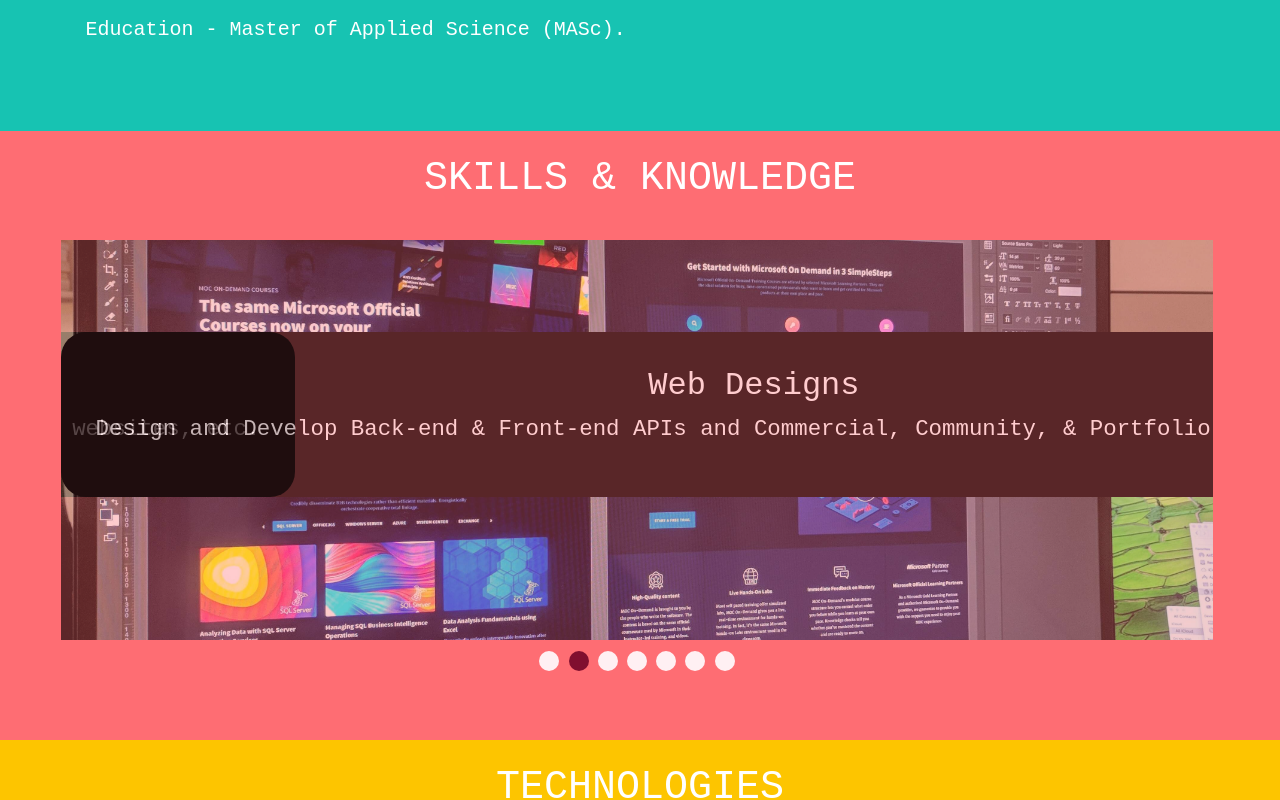
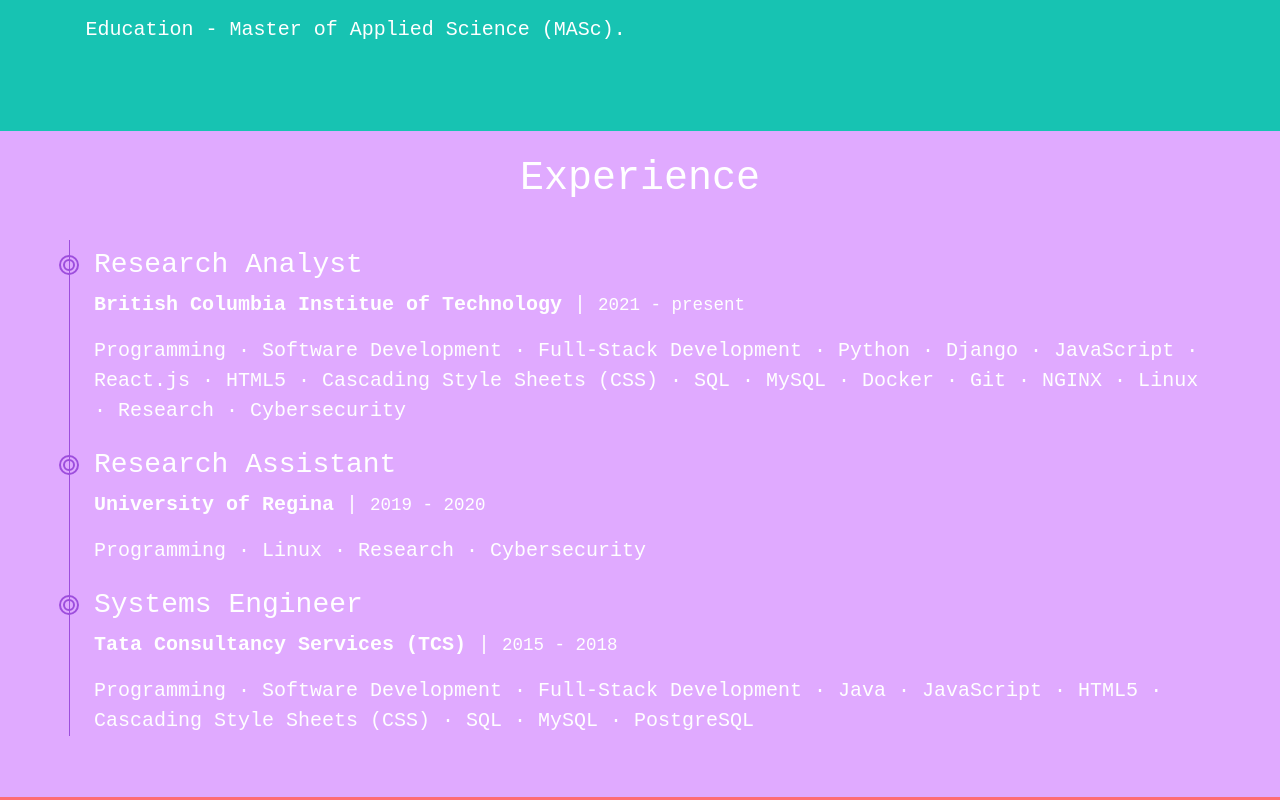
Before and after one commit to jayknayak/portfolio-template, a React (Create React App) app: page / in a window 1280 px wide. Shown: the part 1300-2100 px from the top of the page. Built offline with nearby package versions, Linux system fonts and the light colour scheme; what react-locomotive-scroll would draw is missing.

Commit message:
From windows Add: Experience page.

```diff
--- a/src/App.js
+++ b/src/App.js
@@ -8,6 +8,7 @@
 import Skills from "./components/skills";
 import Technologies from "./components/technologies";
 import Projects from "./components/projects";
+import Experience from "./components/experience";
 
 function App() {
   const ref = useRef(null);
@@ -23,6 +24,7 @@
       <main data-scroll-container ref={ref}>
         <Welcome />
         <AboutMe />
+        <Experience />
         <Skills />
         <Technologies />
         <Projects />
--- a/src/components/aboutMe.jsx
+++ b/src/components/aboutMe.jsx
@@ -4,7 +4,7 @@
 export default function AboutMe() {
   return (
     <div className="about" data-scroll-section>
-      <div className="about-header-text">
+      <div className="header-text">
         <h1>ABOUT ME </h1>
       </div>
       <div className="about-body-text">
--- /dev/null
+++ b/src/components/experience.jsx
@@ -0,0 +1,38 @@
+import React from "react";
+import { mdiCircleDouble } from "@mdi/js";
+import { Icon } from "@mdi/react";
+import { experiences } from "../constants/experienceConstants";
+
+export default function Experience() {
+  return (
+    <div className="experience" data-scroll-section>
+      <div className="header-text">
+        <h1>Experience</h1>
+      </div>
+      <div className="experience-body">
+        <div className="timeline">
+          {experiences.map((experience, index) => (
+            <div className="experience-container" key={index}>
+              <Icon
+                path={mdiCircleDouble}
+                className="timeline-circle"
+                size={1}
+              />
+              <h3>{experience.title}</h3>
+              <p>
+                <strong>{experience.company}</strong> |{" "}
+                <small>
+                  {experience.start} - {experience.end}
+                </small>
+              </p>
+              <p>{experience.skills}</p>
+              {/* {experience.desc.map((item, index2) => (
+                <p key={index2}>{item}</p>
+              ))} */}
+            </div>
+          ))}
+        </div>
+      </div>
+    </div>
+  );
+}
--- a/src/components/projects.jsx
+++ b/src/components/projects.jsx
@@ -2,7 +2,7 @@
 import { projects } from "../constants/projectConstants";
 import Card from "react-bootstrap/Card";
 import "../css/style.css";
-import ProjectDetails from "./ProjectDetails";
+import ProjectDetails from "./projectDetails";
 
 export default function Projects() {
   const [show, setShow] = useState(false);
@@ -14,7 +14,7 @@
   };
   return (
     <div className="projects" data-scroll-section>
-      <div className="projects-header-text">
+      <div className="header-text">
         <h1>PROJECTS</h1>
       </div>
       <div className="projects-body">
--- a/src/components/skills.jsx
+++ b/src/components/skills.jsx
@@ -6,7 +6,7 @@
 export default function Skills() {
   return (
     <div className="skills" data-scroll-section>
-      <div className="skills-header-text">
+      <div className="header-text">
         <h1>SKILLS & KNOWLEDGE </h1>
       </div>
       <div className="d-flex skills-body">
--- a/src/components/technologies.jsx
+++ b/src/components/technologies.jsx
@@ -7,7 +7,7 @@
 export default function Technologies() {
   return (
     <div className="technologies" data-scroll-section>
-      <div className="technologies-header-text">
+      <div className="header-text">
         <h1>TECHNOLOGIES </h1>
       </div>
       <div className="technologies-body">
--- /dev/null
+++ b/src/constants/experienceConstants.js
@@ -0,0 +1,45 @@
+export const experiences = [
+  {
+    title: "Research Analyst",
+    company: "British Columbia Institue of Technology",
+    start: 2021,
+    end: "present",
+    skills:
+      "Programming · Software Development · Full-Stack Development · Python · Django · JavaScript · React.js · HTML5 · Cascading Style Sheets (CSS) · SQL · MySQL · Docker · Git · NGINX · Linux · Research · Cybersecurity",
+    desc: [
+      "Designed and implemented three highly scalable web applications on the production environment delivering business requirements of three Fortune Global 500 and two different MNCs.",
+      "Module Owner and Team Leader from 05/2017 to 07/2018. Collaborate with cross functional engineering, user experience (UX) designers, QA, project manager, and business team for successful applications deliveries.",
+      "Received accolades from managers for being resourceful developer with excellent team work & communication skill",
+      "Development of a Supply Chain Management application in critical deadline helped the project attract its first client.",
+      "Redesigned file/multimedia attachments feature enhancing security of millions of file attachments in live projects. Implemented globally across all projects for both Public and Private Organization.",
+      "Developed high-quality web services for supply chain management, finance and accounting management domains such as Contract Management and Invoice Management System, Report to Record– Month End, and Journal Entries.",
+    ],
+  },
+  {
+    title: "Research Assistant",
+    company: "University of Regina",
+    start: 2019,
+    end: 2020,
+    skills: "Programming · Linux · Research · Cybersecurity",
+    desc: [
+      "Designed, implemented, and evaluated security focused tools, mitigation plans, and algorithms to address security issues and risks in cyber-physical systems, performed penetration testing by computing threat vectors.",
+      "Conducted literature reviews and lab experiments on cyber security in critical infrastructure systems for scholarly publications. Assisted professor in analyzing research results and preparing journal papers.",
+    ],
+  },
+  {
+    title: "Systems Engineer",
+    company: "Tata Consultancy Services (TCS)",
+    start: 2015,
+    end: 2018,
+    skills:
+      "Programming · Software Development · Full-Stack Development · Java · JavaScript · HTML5 · Cascading Style Sheets (CSS) · SQL · MySQL · PostgreSQL",
+    desc: [
+      "Designed and implemented three highly scalable web applications on the production environment delivering business requirements of three Fortune Global 500 and two different MNCs.",
+      "Module Owner and Team Leader from 05/2017 to 07/2018. Collaborate with cross functional engineering, user experience (UX) designers, QA, project manager, and business team for successful applications deliveries.",
+      "Received accolades from managers for being resourceful developer with excellent team work & communication skill",
+      "Development of a Supply Chain Management application in critical deadline helped the project attract its first client.",
+      "Redesigned file/multimedia attachments feature enhancing security of millions of file attachments in live projects. Implemented globally across all projects for both Public and Private Organization.",
+      "Developed high-quality web services for supply chain management, finance and accounting management domains such as Contract Management and Invoice Management System, Report to Record– Month End, and Journal Entries.",
+    ],
+  },
+];
--- a/src/css/style.css
+++ b/src/css/style.css
@@ -7,6 +7,11 @@
 }
 .gap {
   gap: 2%;
+}
+
+.header-text {
+  font-size: 3vmin;
+  text-align: center;
 }
 .welcome {
   background-color: #0077b6;
@@ -39,15 +44,9 @@
 .about,
 .skills,
 .technologies,
-.projects {
+.projects,
+.experience {
   padding: 1.5rem;
-}
-.about-header-text,
-.skills-header-text,
-.technologies-header-text,
-.projects-header-text {
-  font-size: 3vmin;
-  text-align: center;
 }
 .about-body-text,
 .technologies-body,
@@ -61,6 +60,33 @@
 .about-body-text {
   font-size: 2.5vmin;
 }
+
+/* Experience Start*/
+.experience {
+  background-color: #e0aaff;
+  font-size: 2.5vmin;
+}
+.experience-body {
+  margin: 3%;
+}
+.timeline {
+  border-left: 1px solid;
+  border-color: #9d4edd;
+  padding-top: 0.5rem;
+  padding-left: 1.5rem;
+  margin-left: 0.5rem;
+}
+.experience-container {
+  position: relative;
+  margin-bottom: 2%;
+}
+.timeline-circle {
+  position: absolute;
+  top: 5px;
+  color: #9d4edd;
+  left: -36.5px;
+}
+/* Experience End*/
 
 .skills {
   background-color: #fe6d73;
@@ -140,8 +166,8 @@
 }
 .card {
   width: 25rem;
-  height: 20rem;
-  background-color: #31572c;
+  height: 18rem;
+  background-color: #2b9348;
   text-align: center;
 }
 .card img {
@@ -162,5 +188,5 @@
   opacity: 1;
 } */
 .modal-content {
-  background-color: #31572c;
+  background-color: #2b9348;
 }
```
